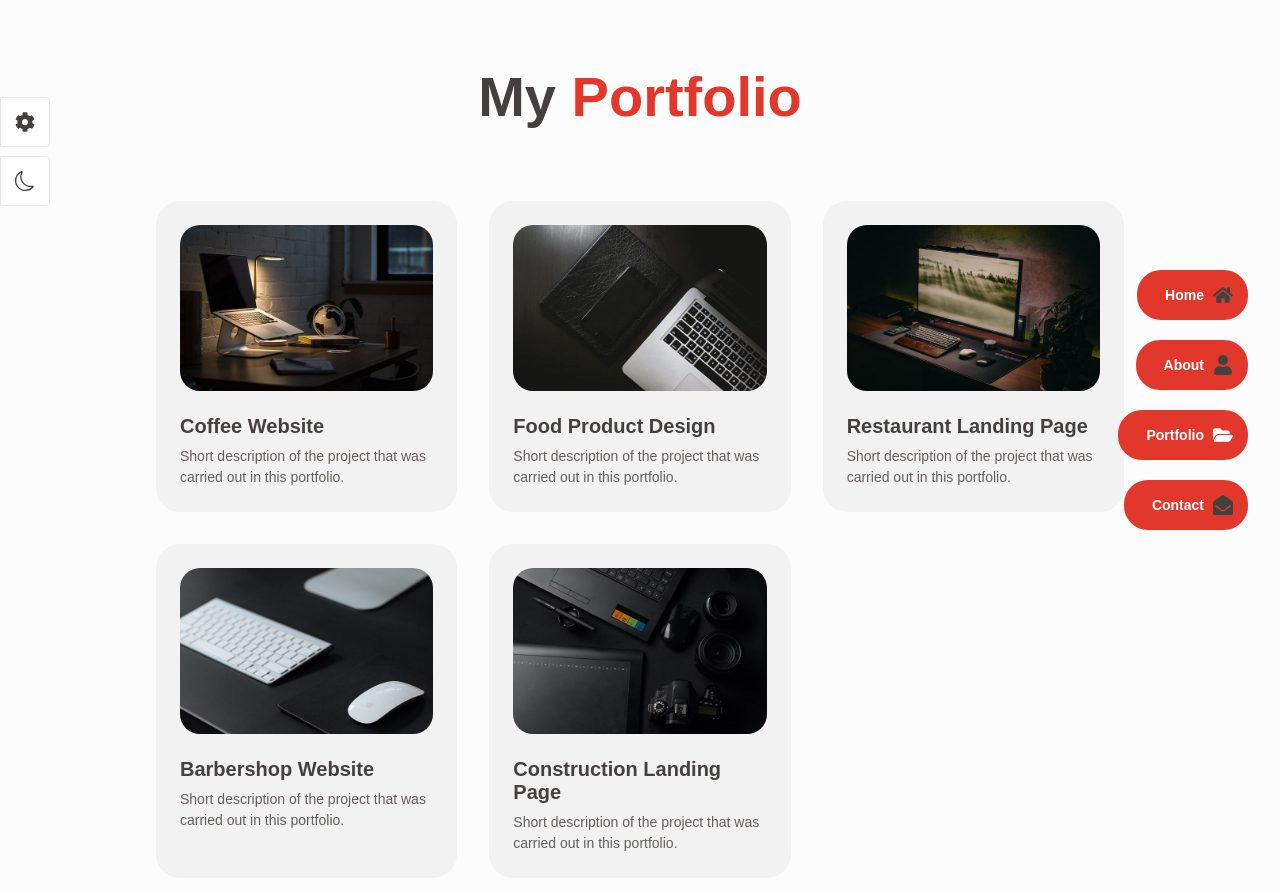
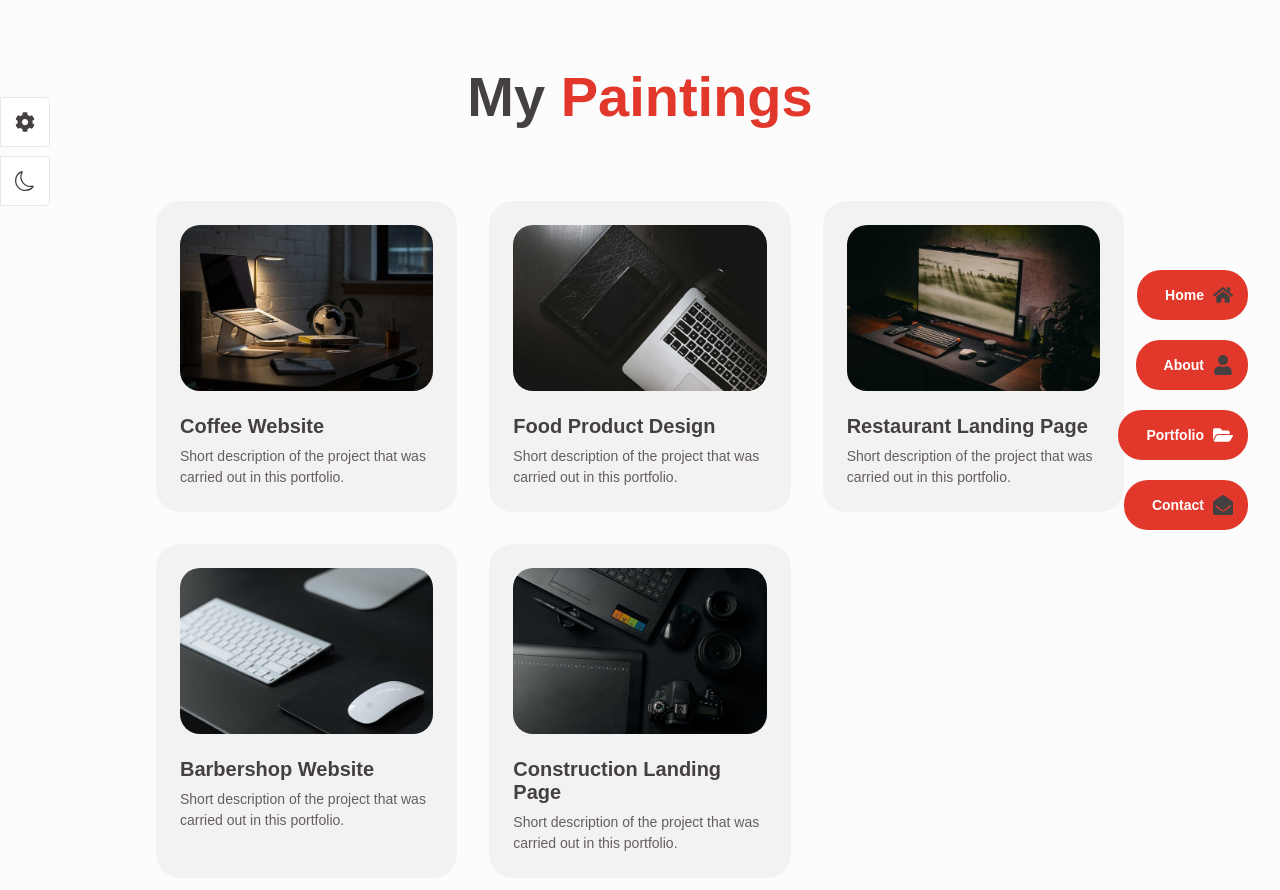
Before and after one commit to Moksh91119/mona-portfolio, a React (Vite) app: page /portfolio in a window 1280 px wide. Shown: the top 890 px of the page. Built offline with nearby package versions, Linux system fonts and the light colour scheme.

Commit message:
-- small changes in heading

```diff
--- a/src/pages/portfolio/Portfolio.jsx
+++ b/src/pages/portfolio/Portfolio.jsx
@@ -6,7 +6,7 @@ const Portfolio = () => {
   return (
     <section className="portfolio section">
       <h2 className="section-title">
-        My <span>Portfolio</span>
+        My <span>Paintings</span>
       </h2>
 
       <div className="portfolio-container container grid">
```
Also changed, not shown: src/pages/painting/painting.css (added).
